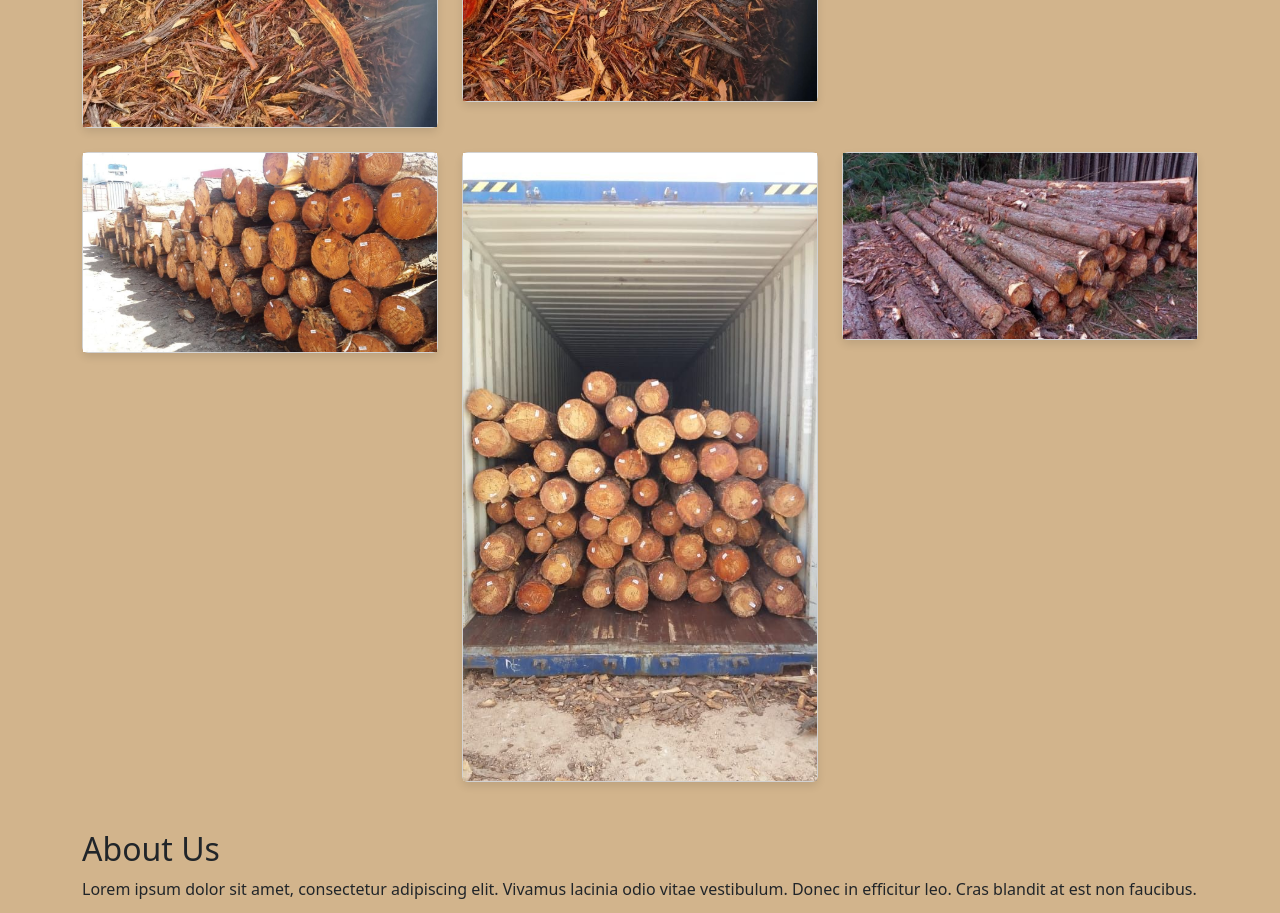
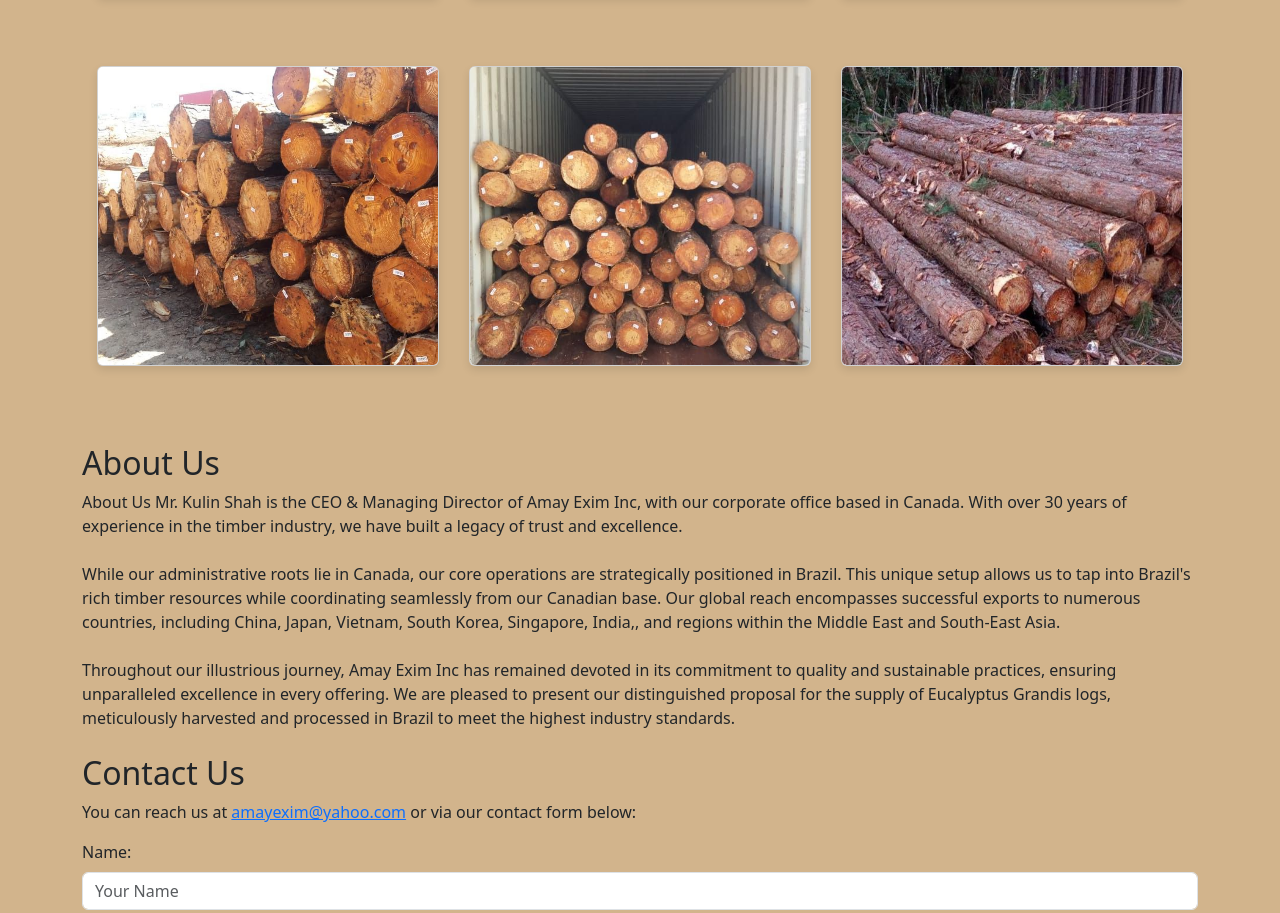
Before and after one commit to Amay-S/lumber, a plain HTML site: page index.html in a window 1280 px wide. Shown: the part 1052-1965 px from the top of the page. Drawn offline with nearby package versions, Linux system fonts and the light colour scheme.

Commit message:
added images and videos and about us description

```diff
--- a/index.html
+++ b/index.html
@@ -51,7 +51,7 @@
 
 
         <!-- Image Cards -->
-        <div class="container my-4">
+        <div class="container my-4 image-card">
             <div class="row">
                 <div class="col-md-4 mb-4">
                     <div class="card">
@@ -90,8 +90,18 @@
         <div class="container my-4" id="about-us">
             <h2>About Us</h2>
             <p>
-                Lorem ipsum dolor sit amet, consectetur adipiscing elit. Vivamus lacinia odio vitae vestibulum. Donec in
-                efficitur leo. Cras blandit at est non faucibus.
+                About Us
+                Mr. Kulin Shah is the CEO & Managing Director of Amay Exim Inc, with our corporate office based in
+                Canada. With over 30 years of experience in the timber industry, we have built a legacy of trust and
+                excellence.  <br> <br> While our administrative roots lie in Canada, our core operations are strategically
+                positioned in Brazil. This unique setup allows us to tap into Brazil's rich timber resources while
+                coordinating seamlessly from our Canadian base. Our global reach encompasses successful exports to
+                numerous countries, including China, Japan, Vietnam, South Korea, Singapore, India,, and regions within
+                the Middle East and South-East Asia.  <br> <br> Throughout our illustrious journey, Amay Exim Inc has remained
+                devoted in its commitment to quality and sustainable practices, ensuring unparalleled excellence in
+                every offering. We are pleased to present our distinguished proposal for the supply of Eucalyptus Grandis
+                logs, meticulously harvested and processed in Brazil to meet the highest industry standards.
+
             </p>
         </div>
 
--- a/style.css
+++ b/style.css
@@ -23,15 +23,6 @@ footer {
 }
 
 
-/* Video and Image responsiveness */
-img {
-    width: 100%;
-    height: 100%;
-    object-fit: cover; /* This will ensure that the video covers the full width and height of its container without stretching */
-    display: block;
-}
-
-
 /* Grid for the image cards to make them same height */
 .row {
     display: flex;
@@ -43,6 +34,35 @@ img {
     box-shadow: 0 4px 8px rgba(0,0,0,0.1);
     transition: 0.3s;
 }
+
+/* Container and Image Fixed Size */
+.image-card .row {
+    margin-left: 0;
+    margin-right: 0;
+}
+
+.image-card .col-md-4 {
+    display: flex;
+    justify-content: center;
+    padding: 15px;  /* You can adjust this value based on your design */
+}
+
+.image-card .card {
+    width: 100%;  /* Set a fixed width for the image card */
+    height: 300px;  /* Set a fixed height for the image card */
+    overflow: hidden; /* Hide overflowing content */
+    box-shadow: 0 4px 8px rgba(0,0,0,0.1);
+    transition: 0.3s;
+    margin-bottom: 15px; /* Add spacing between the cards */
+}
+
+.image-card img {
+    width: 100%;
+    height: 100%;
+    object-fit: cover;
+    display: block;
+}
+
 
 .video-wrapper {
     position: relative;
```
